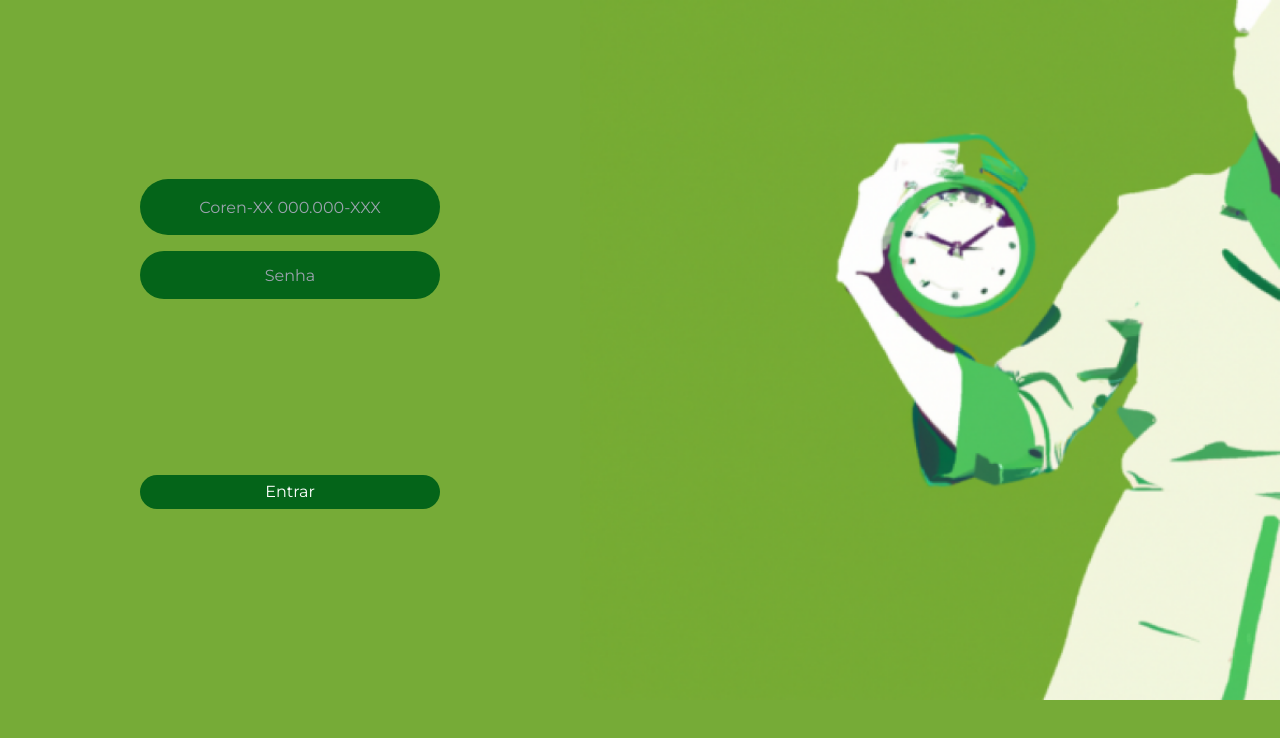
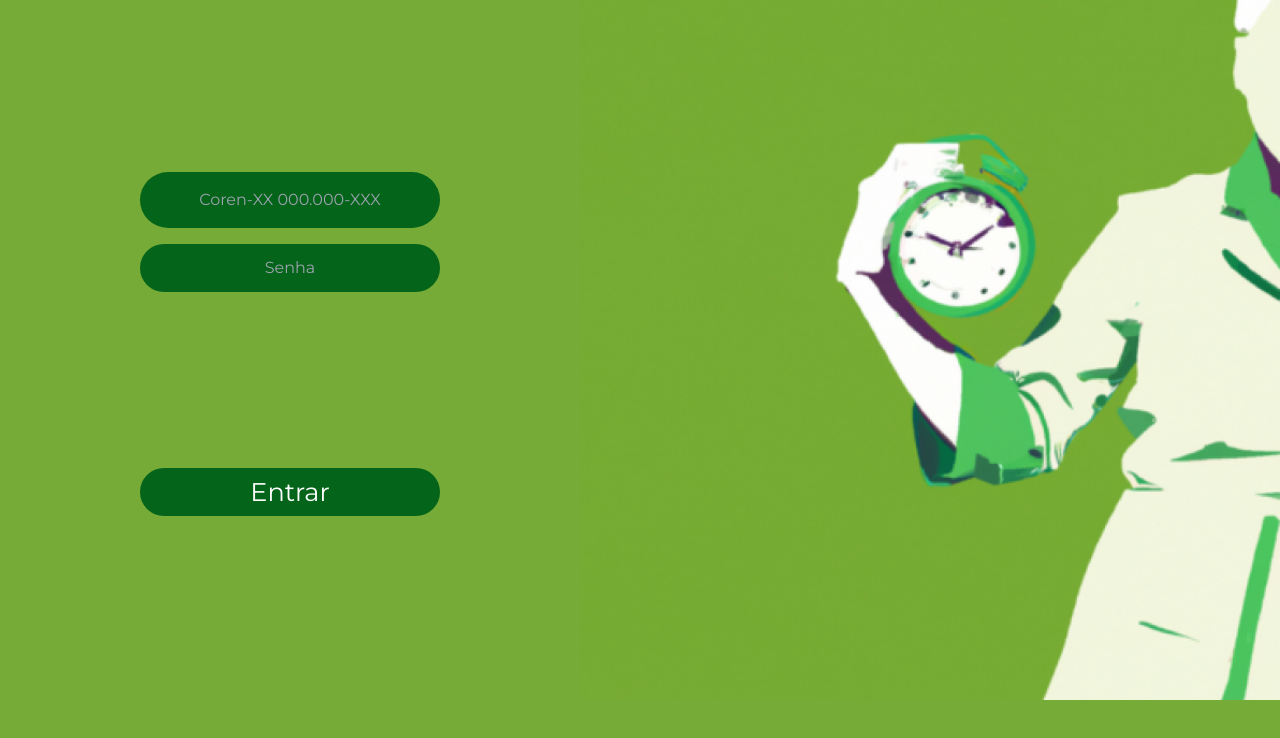
Before and after one commit to Kayk-Rios/Decubtech-Front-End, a Next.js app: page / in a window 1280 px wide. Shown: the top 738 px of the page. Built offline with nearby package versions, Linux system fonts and the light colour scheme.

Commit message:
style:button

```diff
--- a/src/app/globals.css
+++ b/src/app/globals.css
@@ -137,3 +137,98 @@ margin-top: 300px;
   80% { transform: translate(2px, -2px); }
   100% { transform: translate(0); }
 }
+
+/* botao */
+
+button {
+  color: #ffffff;
+  border: none;
+  position: relative;
+  font-size: 1.6em;
+  cursor: pointer;
+  transition: 150ms ease all;
+  outline: none;
+  overflow: hidden;
+}
+
+button:hover {
+  color: #1a1818;
+}
+
+button::before, button::after {
+  content: '';
+  position: absolute;
+  width: 100%;
+  height: 3px;
+  background: #ffffff;
+  transform: scaleX(0);
+  transition: transform 0.2s ease;
+}
+
+button::before {
+  top: 0;
+  left: 0;
+  transform-origin: right;
+}
+
+button::after {
+  bottom: 0;
+  right: 0;
+  transform-origin: left;
+}
+
+button:hover::before, button:hover::after {
+  transform: scaleX(1);
+  transition: transform 0.8s ease;
+}
+
+button:hover::after {
+  transition-delay: 0.2s; /* Adiciona atraso para o efeito de continuidade */
+}
+
+
+
+.btnn {
+  border: none;
+  position: relative;
+  font-size: 1.6em;
+  cursor: pointer;
+  transition: 150ms ease all;
+  outline: none;
+  overflow: hidden;
+}
+
+button:hover {
+  color: #1a1818;
+}
+
+.btnn::before, .btnn::after {
+  content: '';
+  position: absolute;
+  width: 100%;
+  height: 3px;
+  background: #76AB37;
+  transform: scaleX(0);
+  transition: transform 0.2s ease;
+}
+
+.btnn::before {
+  top: 0;
+  left: 0;
+  transform-origin: right;
+}
+
+.btnn::after {
+  bottom: 0;
+  right: 0;
+  transform-origin: left;
+}
+
+.btnn:hover::before, .btnn:hover::after {
+  transform: scaleX(1);
+  transition: transform 0.8s ease;
+}
+
+.btnn:hover::after {
+  transition-delay: 0.2s; /* Adiciona atraso para o efeito de continuidade */
+}
--- a/src/components/Ui/Camas.tsx
+++ b/src/components/Ui/Camas.tsx
@@ -187,7 +187,7 @@ export default function ImagePosicoes() {
                       Tempo: {formatTime(timeLeftMap[leito.id])}
                     </li>
                   </ul>
-                  <button className="bg-white p-2 rounded-md text-black" onClick={handleShowOptionsModal}>
+                  <button className="bg-white btnn p-2 rounded-md text-black" onClick={handleShowOptionsModal}>
                     Trocar posições
                   </button>
 
@@ -284,7 +284,7 @@ export default function ImagePosicoes() {
                       Tempo: {formatTime(timeLeftMap[leito.id])}
                     </li>
                   </ul>
-                  <button className="bg-white p-2 rounded-md text-black" onClick={handleShowOptionsModal}>
+                  <button className="bg-white btnn p-2 rounded-md text-black" onClick={handleShowOptionsModal}>
                     Trocar posições
                   </button>
 
```
